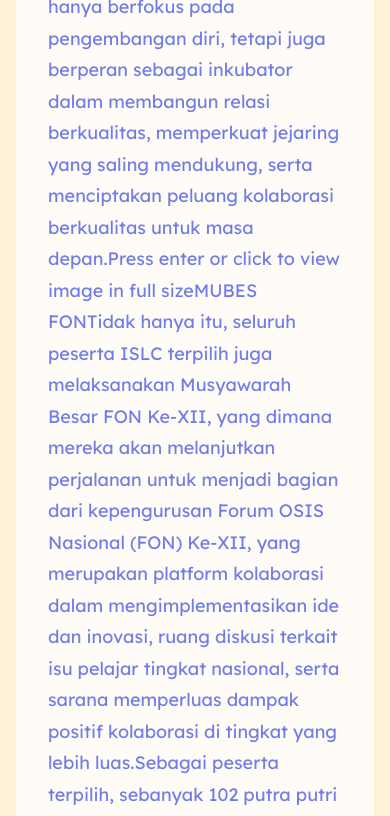
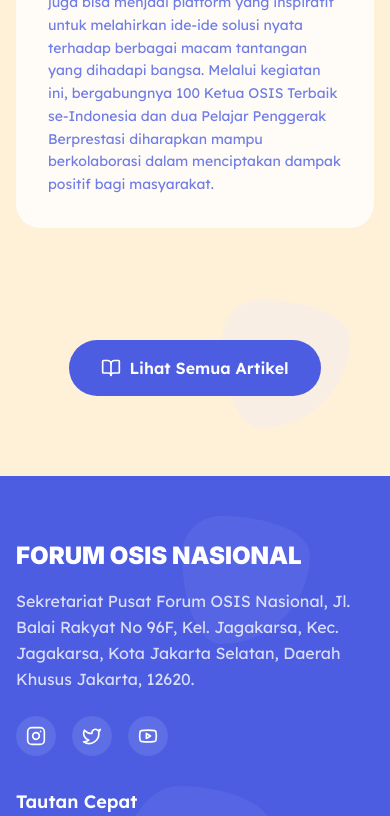
Before and after one commit to wahyusttrn/forumosisnasional-web, a Next.js app: page /articles/1 in a window 390 px wide. Shown: the part 2912-3728 px from the top of the page. Built offline with nearby package versions, Linux system fonts and the light colour scheme.

Commit message:
style: text article responsiveness optimize

```diff
--- a/app/articles/[id]/page.tsx
+++ b/app/articles/[id]/page.tsx
@@ -119,12 +119,8 @@ export default async function ArticlePage({ params }: { params: Promise<{ id: st
         <div className="max-w-4xl mx-auto px-4 sm:px-6 lg:px-8">
           <div className="bg-white/80 backdrop-blur-sm rounded-3xl p-8 lg:p-12">
             <div
-              className="prose prose-lg max-w-none text-brand-blue/80 leading-relaxed"
+              className="prose prose-lg max-w-none text-brand-blue/80 leading-relaxed sm:text-lg text-sm"
               dangerouslySetInnerHTML={{ __html: article.content }}
-              style={{
-                fontSize: '1.125rem',
-                lineHeight: '1.75'
-              }}
             />
           </div>
         </div>
```
